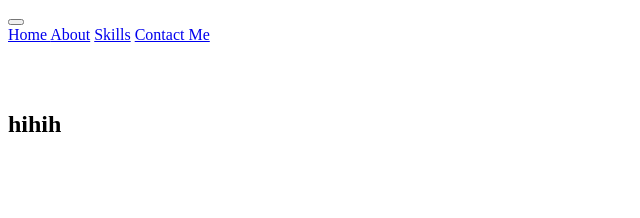
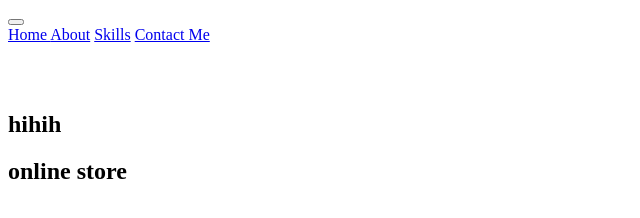
Before and after one commit to GayathriKodipaka/GayathriKodipaka.github.io, a plain HTML site: page index.html in a window 1280 px wide. Shown: the whole page, without its empty margins (0-640 px from the left). Drawn offline with Linux system fonts and the light colour scheme.

Commit message:
modified index

```diff
--- a/index.html
+++ b/index.html
@@ -6,7 +6,7 @@
     <title>Document</title>
     <link rel="stylesheet", href="Style.css">
 </head>
-<body background-color="blue">
+<body >
     <nav class="navbar navbar-expand-lg navbar-light bg-light">
   <button class="navbar-toggler" type="button" data-toggle="collapse" data-target="#navbarNavAltMarkup" aria-controls="navbarNavAltMarkup" aria-expanded="false" aria-label="Toggle navigation">
     <span class="navbar-toggler-icon"></span>
@@ -23,6 +23,8 @@
     <div id="d1">
         <h2 id="wel">Welcome to my portfolio</h2>
         <h2>hihih</h2>
+        <h2>online store</h2>
+        <a href="http://127.0.0.1:5500/online-store/index.html">
     </div>
 </body>
 </html>
```
